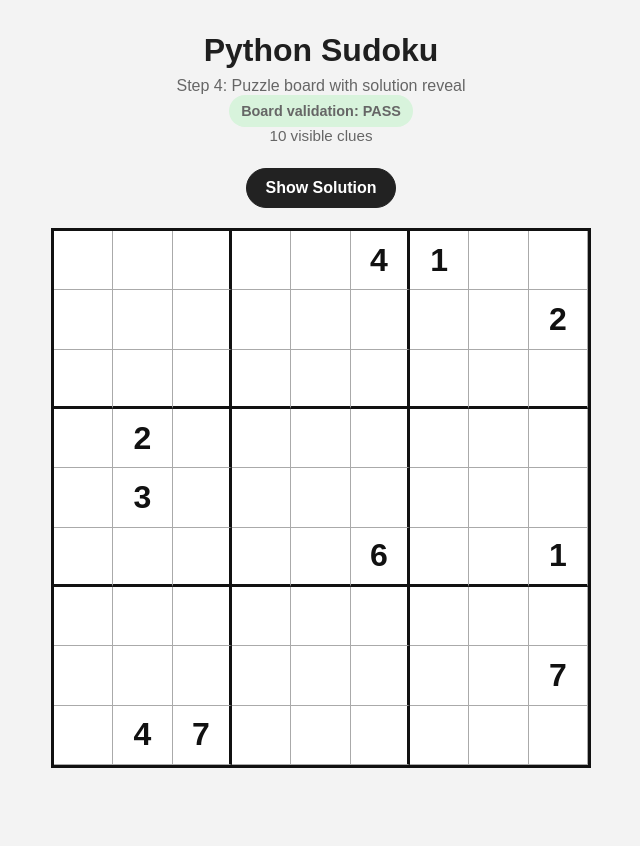
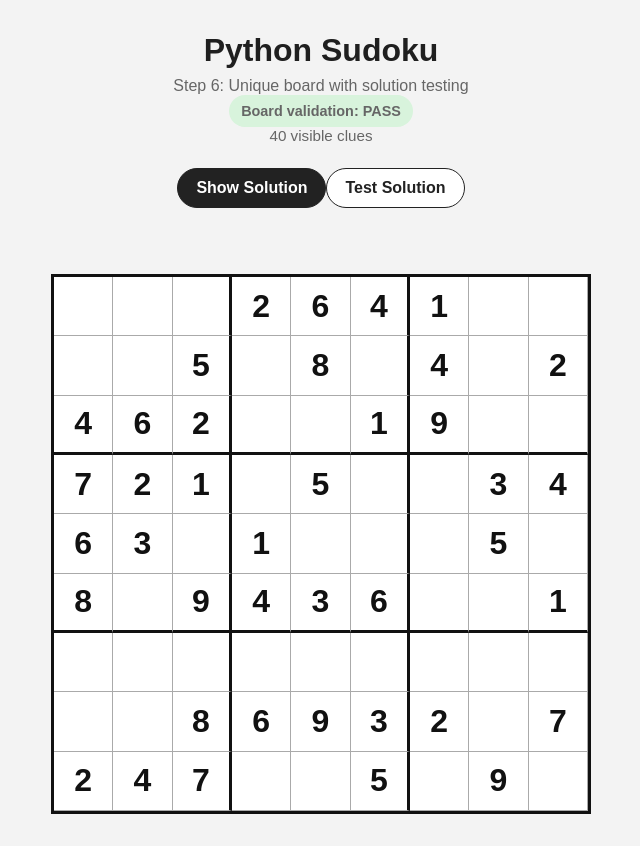
Before and after one commit to SaundersEddie/python-sudoku, a Flask app: page / in a window 1280 px wide. Shown: the whole page, without its empty margins (319-959 px from the left). Before the commit the page ends 768 px from the top, so only its background shows below. Run offline with Flask 3, Linux system fonts and the light colour scheme.

Commit message:
ADded code/tests to ensure we always get a unique solution

```diff
--- a/app.py
+++ b/app.py
@@ -1,17 +1,23 @@
-from flask import Flask, render_template
+from flask import Flask, jsonify, render_template, request
 
-from sudoku_engine import create_puzzle, generate_solution, is_valid_solution
+from sudoku_engine import (
+    count_solutions,
+    create_puzzle,
+    create_unique_puzzle,
+    generate_solution,
+    is_valid_solution,
+)
 
 
 app = Flask(__name__)
 
-DEV_VISIBLE_COUNT = 10
+DEV_VISIBLE_COUNT = 40
 
 
 @app.route("/")
 def index():
     solution = generate_solution()
-    puzzle = create_puzzle(solution, DEV_VISIBLE_COUNT)
+    puzzle = create_unique_puzzle(solution, DEV_VISIBLE_COUNT)
     is_valid = is_valid_solution(solution)
 
     return render_template(
@@ -23,5 +29,40 @@ def index():
     )
 
 
+@app.route("/api/test-solution", methods=["POST"])
+def test_solution():
+    data = request.get_json(silent=True)
+
+    if not data or "board" not in data:
+        return jsonify(
+            {
+                "ok": False,
+                "error": "Missing board data.",
+            }
+        ), 400
+
+    board = data["board"]
+    solution_count = count_solutions(board, limit=2)
+
+    if solution_count == 0:
+        status = "no_solution"
+        message = "No solution found."
+    elif solution_count == 1:
+        status = "unique_solution"
+        message = "Unique solution found."
+    else:
+        status = "multiple_solutions"
+        message = "Multiple solutions found."
+
+    return jsonify(
+        {
+            "ok": True,
+            "solution_count": solution_count,
+            "status": status,
+            "message": message,
+        }
+    )
+
+
 if __name__ == "__main__":
     app.run(debug=True)
--- a/static/style.css
+++ b/static/style.css
@@ -126,3 +126,32 @@ body {
 .solution-value {
     color: #777;
 }
+
+.button-secondary {
+    background: #fff;
+    color: #222;
+}
+
+.button-secondary:hover {
+    background: #e9e9e9;
+}
+
+.solution-test-result {
+    min-height: 28px;
+    margin: 0 0 18px;
+    text-align: center;
+    font-weight: 700;
+    color: #666;
+}
+
+.solution-test-good {
+    color: #1b4332;
+}
+
+.solution-test-warning {
+    color: #8a5a00;
+}
+
+.solution-test-bad {
+    color: #8a1c1c;
+}
--- a/static/sudoku-dev.js
+++ b/static/sudoku-dev.js
@@ -1,5 +1,10 @@
 const toggleSolutionButton = document.querySelector("#toggleSolutionButton");
+const testSolutionButton = document.querySelector("#testSolutionButton");
+const solutionTestResult = document.querySelector("#solutionTestResult");
+const puzzleDataElement = document.querySelector("#puzzleData");
 const cells = document.querySelectorAll(".cell");
+
+const puzzleBoard = JSON.parse(puzzleDataElement.textContent);
 
 let isSolutionVisible = false;
 
@@ -31,6 +36,44 @@ function hideSolution() {
     isSolutionVisible = false;
 }
 
+async function testSolution() {
+    solutionTestResult.textContent = "Testing solution...";
+    solutionTestResult.className = "solution-test-result";
+
+    try {
+        const response = await fetch("/api/test-solution", {
+            method: "POST",
+            headers: {
+                "Content-Type": "application/json",
+            },
+            body: JSON.stringify({
+                board: puzzleBoard,
+            }),
+        });
+
+        const result = await response.json();
+
+        if (!response.ok || !result.ok) {
+            solutionTestResult.textContent = result.error || "Solution test failed.";
+            solutionTestResult.classList.add("solution-test-bad");
+            return;
+        }
+
+        solutionTestResult.textContent = result.message;
+
+        if (result.status === "unique_solution") {
+            solutionTestResult.classList.add("solution-test-good");
+        } else if (result.status === "multiple_solutions") {
+            solutionTestResult.classList.add("solution-test-warning");
+        } else {
+            solutionTestResult.classList.add("solution-test-bad");
+        }
+    } catch (error) {
+        solutionTestResult.textContent = "Solution test failed.";
+        solutionTestResult.classList.add("solution-test-bad");
+    }
+}
+
 toggleSolutionButton.addEventListener("click", () => {
     if (isSolutionVisible) {
         hideSolution();
@@ -38,3 +81,5 @@ toggleSolutionButton.addEventListener("click", () => {
         showSolution();
     }
 });
+
+testSolutionButton.addEventListener("click", testSolution);
--- a/sudoku_engine.py
+++ b/sudoku_engine.py
@@ -269,3 +269,33 @@ def count_solutions(board: list[list[int]], limit: int = 2) -> int:
     solve()
 
     return solution_count
+
+def create_unique_puzzle(
+    solution: list[list[int]],
+    visible_count: int,
+    max_attempts: int = 100,
+) -> list[list[int]]:
+    """
+    Create a puzzle board that has exactly one solution.
+
+    This repeatedly creates puzzle boards from the provided solution
+    until one is found with a unique solution.
+
+    Raises RuntimeError if no unique puzzle is found within max_attempts.
+    """
+    if visible_count < 0 or visible_count > GRID_SIZE * GRID_SIZE:
+        raise ValueError("visible_count must be between 0 and 81.")
+
+    if max_attempts < 1:
+        raise ValueError("max_attempts must be at least 1.")
+
+    for _ in range(max_attempts):
+        puzzle = create_puzzle(solution, visible_count)
+
+        if count_solutions(puzzle, limit=2) == 1:
+            return puzzle
+
+    raise RuntimeError(
+        f"Could not create a unique puzzle with {visible_count} visible cells "
+        f"after {max_attempts} attempts."
+    )
--- a/templates/index.html
+++ b/templates/index.html
@@ -10,7 +10,7 @@
     <main class="page">
         <header class="header">
             <h1>Python Sudoku</h1>
-            <p>Step 4: Puzzle board with solution reveal</p>
+            <p>Step 6: Unique board with solution testing</p>
 
             {% if is_valid %}
                 <p class="status status-good">Board validation: PASS</p>
@@ -25,7 +25,13 @@
             <button id="toggleSolutionButton" class="button" type="button">
                 Show Solution
             </button>
+
+            <button id="testSolutionButton" class="button button-secondary" type="button">
+                Test Solution
+            </button>
         </section>
+
+        <p id="solutionTestResult" class="solution-test-result" aria-live="polite"></p>
 
         <section class="sudoku-board" aria-label="Sudoku puzzle board">
             {% for row in board %}
@@ -54,6 +60,10 @@
         </section>
     </main>
 
+    <script id="puzzleData" type="application/json">
+        {{ board | tojson }}
+    </script>
+
     <script src="{{ url_for('static', filename='sudoku-dev.js') }}"></script>
 </body>
 </html>
```
Also changed, not shown: tests/test_api.py (added, +49 -0 lines), tests/test_unique_puzzle.py (added, +56 -0 lines).
